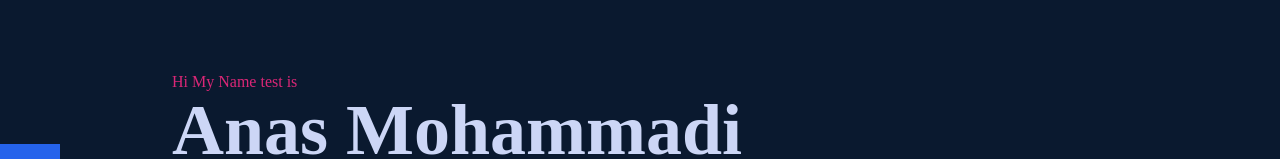
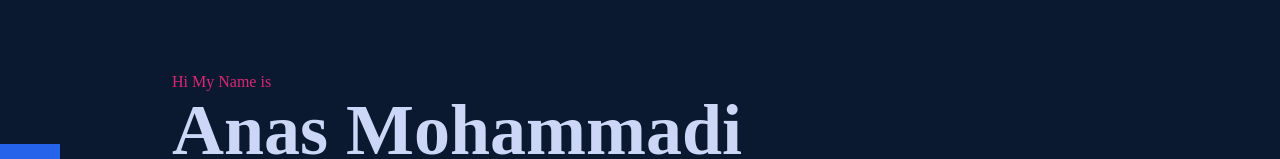
Before and after one commit to AnasM21/my-portfolio, a React (Create React App) app: page / in a window 1280 px wide. Shown: the part 136-295 px from the top of the page. Built offline with nearby package versions, Linux system fonts and the light colour scheme.

Commit message:
finally job done

```diff
--- a/src/components/Home.jsx
+++ b/src/components/Home.jsx
@@ -7,7 +7,7 @@ const Home = () => {
           {/* Container */}
           <div className='max-w-[1000px] mx-auto px-8 flex flex-col justify-center h-full'>
 
-              <p className='text-pink-600'>Hi My Name test is</p>
+              <p className='text-pink-600'>Hi My Name is</p>
               <h1 className='text-4xl sm:text-7xl font-bold text-[#ccd6f6]'>Anas Mohammadi</h1>
               <h2 className='text-4xl sm:text-7xl font-bold text-[#8892b0]'>I'm a software engineering student</h2>
               <p className='text-[#8892b0] py-4 max-w-[700px]'>who is passionate about building web and mobile applications. Currently I'm
```
